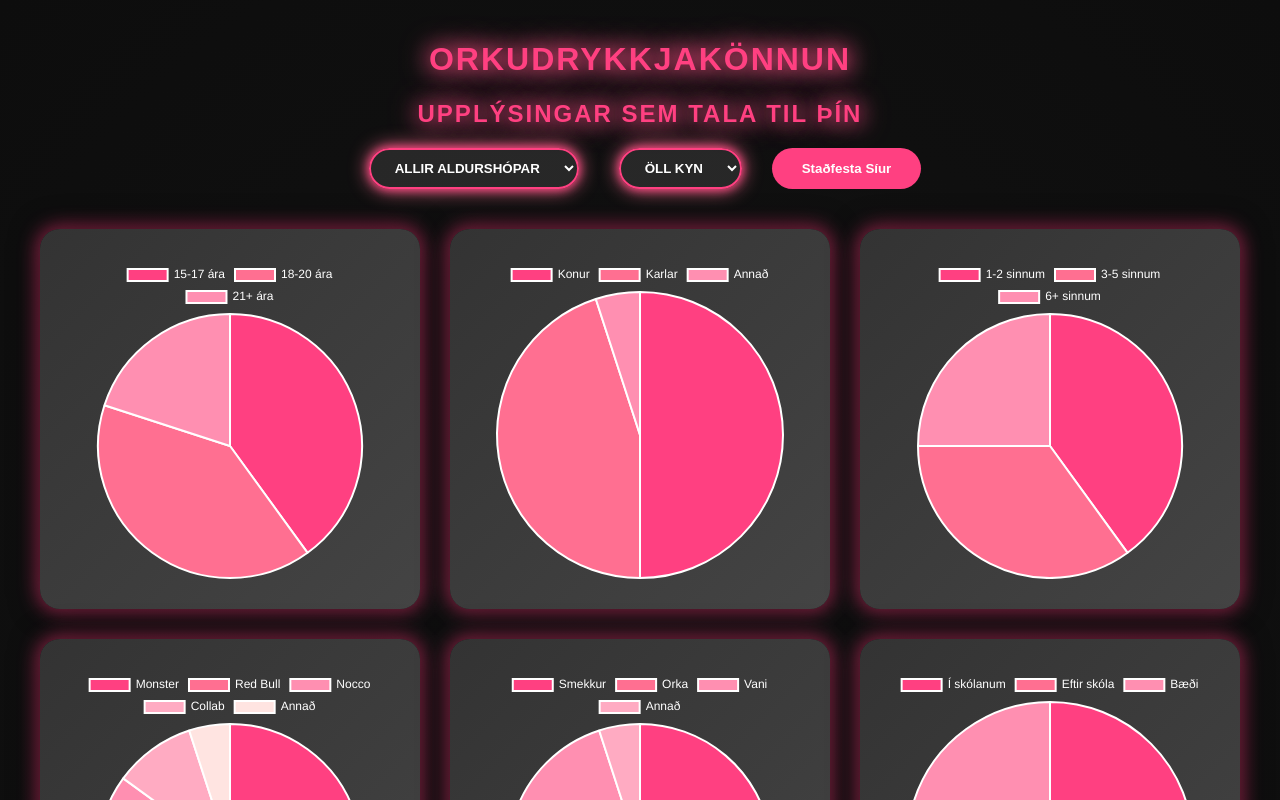
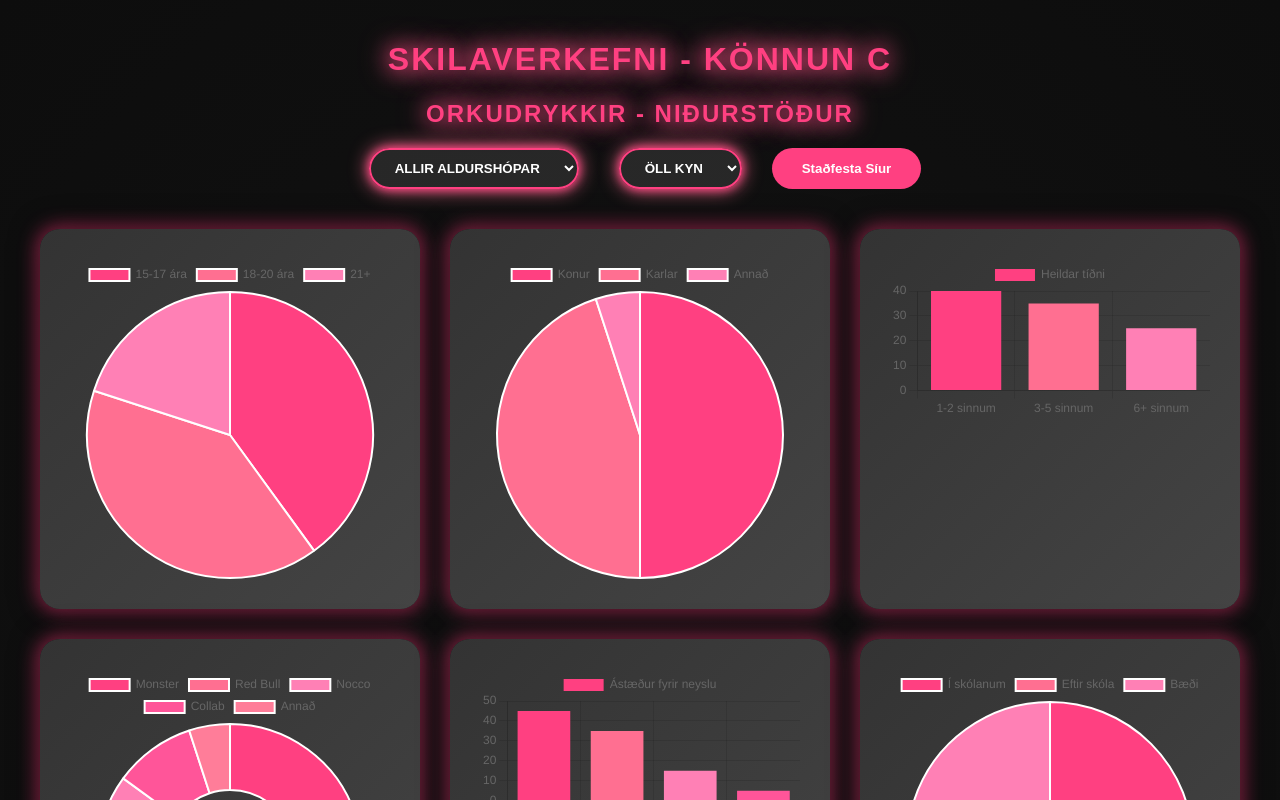
Before and after one commit to kristjana1002/energy-drinks-syrvey, a plain HTML site: page index.html in a window 1280 px wide. Both pictures are taken after a click on the button "Staðfesta Síur". Shown: the top 800 px of the page. Drawn offline with nearby package versions, Linux system fonts and the light colour scheme.

Commit message:
Your message here

```diff
--- a/index.html
+++ b/index.html
@@ -3,7 +3,7 @@
 <head>
   <meta charset="UTF-8">
   <meta name="viewport" content="width=device-width, initial-scale=1.0">
-  <title>Orkudrykkjakönnun - Niðurstöður</title>
+  <title>Skilaverkefni - Könnun C</title>
   <script src="https://cdn.jsdelivr.net/npm/chart.js"></script>
   <style>
     body {
@@ -108,8 +108,8 @@
   </style>
 </head>
 <body>
-  <h1>Orkudrykkjakönnun</h1>
-  <h2>Upplýsingar sem tala til þín</h2>
+  <h1>Skilaverkefni - Könnun C</h1>
+  <h2>Orkudrykkir - Niðurstöður</h2>
 
   <!-- Síuvalkostir -->
   <div class="filter-container">
@@ -151,7 +151,7 @@
   </div>
 
   <script>
-    // Mock survey data
+    // Mock survey data with your specific breakdown
     const surveyData = {
       all: {
         age: { "15-17": 40, "18-20": 40, "21+": 20 },
@@ -162,7 +162,7 @@
         location: { "Í skólanum": 50, "Eftir skóla": 30, "Bæði": 20 }
       },
       female: {
-        "15-17": { frequency: { "1-2 sinnum": 45, "3-5 sinnum": 30, "6+ sinnum": 25 }, preference: { Monster: 45, "Red Bull": 30, Nocco: 15, Collab: 5 }, reason: { Smekkur: 40, Orka: 40, Vani: 15, Annað: 5 }},
+        "15-17": { frequency: { "1-2 sinnum": 40, "3-5 sinnum": 35, "6+ sinnum": 25 }, preference: { Monster: 45, "Red Bull": 30, Nocco: 15, Collab: 5 }, reason: { Smekkur: 40, Orka: 40, Vani: 15, Annað: 5 }},
         "18-20": { frequency: { "1-2 sinnum": 40, "3-5 sinnum": 40, "6+ sinnum": 20 }, preference: { Monster: 50, "Red Bull": 30, Nocco: 10, Collab: 5 }, reason: { Smekkur: 50, Orka: 30, Vani: 15, Annað: 5 }},
         "21+": { frequency: { "1-2 sinnum": 35, "3-5 sinnum": 45, "6+ sinnum": 20 }, preference: { Monster: 40, "Red Bull": 30, Nocco: 15, Collab: 10 }, reason: { Smekkur: 45, Orka: 40, Vani: 10, Annað: 5 }},
       },
@@ -173,99 +173,206 @@
       },
       other: {
         "15-17": { frequency: { "1-2 sinnum": 40, "3-5 sinnum": 40, "6+ sinnum": 20 }, preference: { Monster: 30, "Red Bull": 35, Nocco: 20, Collab: 10 }, reason: { Smekkur: 35, Orka: 40, Vani: 15, Annað: 10 }},
-        "18-20": { frequency: { "1-2 sinnum": 35, "3-5 sinnum": 45, "6+ sinnum": 20 }, preference: { Monster: 25, "Red Bull": 50, Nocco: 15, Collab: 10 }, reason: { Smekkur: 40, Orka: 40, Vani: 15, Annað: 5 }},
-        "21+": { frequency: { "1-2 sinnum": 50, "3-5 sinnum": 40, "6+ sinnum": 10 }, preference: { Monster: 30, "Red Bull": 40, Nocco: 20, Collab: 10 }, reason: { Smekkur: 45, Orka: 40, Vani: 10, Annað: 5 }},
+        "18-20": { frequency: { "1-2 sinnum": 35, "3-5 sinnum": 45, "6+ sinnum": 20 }, preference: { Monster: 25, "Red Bull": 40, Nocco: 25, Collab: 10 }, reason: { Smekkur: 40, Orka: 35, Vani: 20, Annað: 5 }},
+        "21+": { frequency: { "1-2 sinnum": 25, "3-5 sinnum": 50, "6+ sinnum": 25 }, preference: { Monster: 35, "Red Bull": 30, Nocco: 25, Collab: 10 }, reason: { Smekkur: 45, Orka: 40, Vani: 10, Annað: 5 }},
       }
+
     };
 
-    const neonColors = ["#ff4081", "#ff6f91", "#ff8fb1", "#ffabc2", "#ffe4e1"];
-    const chartOptions = {
-      plugins: {
-        legend: {
-          labels: {
-            color: "#ffffff"
+    // Create chart for Age
+    const ageCtx = document.getElementById('ageChart').getContext('2d');
+    const ageChart = new Chart(ageCtx, {
+      type: 'pie',
+      data: {
+        labels: ['15-17 ára', '18-20 ára', '21+'],
+        datasets: [{
+          data: Object.values(surveyData.all.age),
+          backgroundColor: ['#ff4081', '#ff6f91', '#ff80b5'],
+        }]
+      },
+      options: {
+        responsive: true,
+        plugins: {
+          legend: {
+            position: 'top',
+          },
+          tooltip: {
+            callbacks: {
+              label: function(tooltipItem) {
+                return tooltipItem.raw + "%";
+              }
+            }
           }
         }
       }
-    };
+    });
 
-    // Function to update charts with filtered data
-    function updateCharts(filteredData) {
-      const datasets = {
-        age: {
-          labels: ["15-17 ára", "18-20 ára", "21+ ára"],
-          data: [filteredData.age["15-17"], filteredData.age["18-20"], filteredData.age["21+"]]
-        },
-        gender: {
-          labels: ["Konur", "Karlar", "Annað"],
-          data: [filteredData.gender.female, filteredData.gender.male, filteredData.gender.other]
-        },
-        frequency: {
-          labels: ["1-2 sinnum", "3-5 sinnum", "6+ sinnum"],
-          data: [filteredData.frequency["1-2 sinnum"], filteredData.frequency["3-5 sinnum"], filteredData.frequency["6+ sinnum"]]
-        },
-        preference: {
-          labels: ["Monster", "Red Bull", "Nocco", "Collab", "Annað"],
-          data: [filteredData.preference.Monster, filteredData.preference["Red Bull"], filteredData.preference.Nocco, filteredData.preference.Collab, filteredData.preference.Annað]
-        },
-        reason: {
-          labels: ["Smekkur", "Orka", "Vani", "Annað"],
-          data: [filteredData.reason.Smekkur, filteredData.reason.Orka, filteredData.reason.Vani, filteredData.reason.Annað]
-        },
-        location: {
-          labels: ["Í skólanum", "Eftir skóla", "Bæði"],
-          data: [filteredData.location["Í skólanum"], filteredData.location["Eftir skóla"], filteredData.location["Bæði"]]
+    // Gender chart
+    const genderCtx = document.getElementById('genderChart').getContext('2d');
+    const genderChart = new Chart(genderCtx, {
+      type: 'pie',
+      data: {
+        labels: ['Konur', 'Karlar', 'Annað'],
+        datasets: [{
+          data: Object.values(surveyData.all.gender),
+          backgroundColor: ['#ff4081', '#ff6f91', '#ff80b5'],
+        }]
+      },
+      options: {
+        responsive: true,
+        plugins: {
+          legend: {
+            position: 'top',
+          },
+          tooltip: {
+            callbacks: {
+              label: function(tooltipItem) {
+                return tooltipItem.raw + "%";
+              }
+            }
+          }
         }
-      };
+      }
+    });
 
-      // Update each chart
-      Object.keys(datasets).forEach(key => {
-        new Chart(document.getElementById(`${key}Chart`), {
-          type: "pie",
-          data: {
-            labels: datasets[key].labels,
-            datasets: [{
-              data: datasets[key].data,
-              backgroundColor: neonColors,
-            }]
+    // Frequency chart
+    const freqCtx = document.getElementById('frequencyChart').getContext('2d');
+    const frequencyChart = new Chart(freqCtx, {
+      type: 'bar',
+      data: {
+        labels: ['1-2 sinnum', '3-5 sinnum', '6+ sinnum'],
+        datasets: [{
+          label: 'Heildar tíðni',
+          data: Object.values(surveyData.all.frequency),
+          backgroundColor: ['#ff4081', '#ff6f91', '#ff80b5'],
+        }]
+      },
+      options: {
+        responsive: true,
+        plugins: {
+          tooltip: {
+            callbacks: {
+              label: function(tooltipItem) {
+                return tooltipItem.raw + "%";
+              }
+            }
+          }
+        }
+      }
+    });
+
+    // Preferences chart
+    const prefCtx = document.getElementById('preferenceChart').getContext('2d');
+    const preferenceChart = new Chart(prefCtx, {
+      type: 'doughnut',
+      data: {
+        labels: ['Monster', 'Red Bull', 'Nocco', 'Collab', 'Annað'],
+        datasets: [{
+          data: Object.values(surveyData.all.preference),
+          backgroundColor: ['#ff4081', '#ff6f91', '#ff80b5', '#ff5599', '#ff7d99'],
+        }]
+      },
+      options: {
+        responsive: true,
+        plugins: {
+          tooltip: {
+            callbacks: {
+              label: function(tooltipItem) {
+                return tooltipItem.raw + "%";
+              }
+            }
+          }
+        }
+      }
+    });
+
+    // Reason chart
+    const reasonCtx = document.getElementById('reasonChart').getContext('2d');
+    const reasonChart = new Chart(reasonCtx, {
+      type: 'bar',
+      data: {
+        labels: ['Smekkur', 'Orka', 'Vani', 'Annað'],
+        datasets: [{
+          label: 'Ástæður fyrir neyslu',
+          data: Object.values(surveyData.all.reason),
+          backgroundColor: ['#ff4081', '#ff6f91', '#ff80b5', '#ff5599'],
+        }]
+      },
+      options: {
+        responsive: true,
+        plugins: {
+          tooltip: {
+            callbacks: {
+              label: function(tooltipItem) {
+                return tooltipItem.raw + "%";
+              }
+            }
+          }
+        }
+      }
+    });
+
+    // Location chart
+    const locCtx = document.getElementById('locationChart').getContext('2d');
+    const locationChart = new Chart(locCtx, {
+      type: 'pie',
+      data: {
+        labels: ['Í skólanum', 'Eftir skóla', 'Bæði'],
+        datasets: [{
+          data: Object.values(surveyData.all.location),
+          backgroundColor: ['#ff4081', '#ff6f91', '#ff80b5'],
+        }]
+      },
+      options: {
+        responsive: true,
+        plugins: {
+          legend: {
+            position: 'top',
           },
-          options: chartOptions
-        });
-      });
-    }
+          tooltip: {
+            callbacks: {
+              label: function(tooltipItem) {
+                return tooltipItem.raw + "%";
+              }
+            }
+          }
+        }
+      }
+    });
 
-    // Event listener for filter button
-    document.getElementById("filter-btn").addEventListener("click", function() {
-      const selectedAge = document.getElementById("age-filter").value;
-      const selectedGender = document.getElementById("gender-filter").value;
+    // Apply filters to all charts based on the selected options
+    document.getElementById('filter-btn').addEventListener('click', function() {
+      const ageFilter = document.getElementById('age-filter').value;
+      const genderFilter = document.getElementById('gender-filter').value;
 
       let filteredData = surveyData.all;
-      console.log("Before filtering:", filteredData);
 
-      // Apply gender filter
-      if (selectedGender !== "all") {
-        filteredData = surveyData[selectedGender];
-        console.log(`Filtered by gender: ${selectedGender}`, filteredData);
+      if (genderFilter !== 'all') {
+        filteredData = surveyData[genderFilter];
       }
 
-      // Apply age filter
-      if (selectedAge !== "all") {
-        filteredData = filteredData[selectedAge] || filteredData;
-        console.log(`Filtered by age: ${selectedAge}`, filteredData);
+      if (ageFilter !== 'all') {
+        filteredData = filteredData[ageFilter];
       }
 
-      updateCharts(filteredData);
+      // Update all the charts dynamically based on the filtered data
+      ageChart.data.datasets[0].data = Object.values(filteredData.age || surveyData.all.age);
+      ageChart.update();
+      genderChart.data.datasets[0].data = Object.values(filteredData.gender || surveyData.all.gender);
+      genderChart.update();
+      frequencyChart.data.datasets[0].data = Object.values(filteredData.frequency || surveyData.all.frequency);
+      frequencyChart.update();
+      preferenceChart.data.datasets[0].data = Object.values(filteredData.preference || surveyData.all.preference);
+      preferenceChart.update();
+      reasonChart.data.datasets[0].data = Object.values(filteredData.reason || surveyData.all.reason);
+      reasonChart.update();
+      locationChart.data.datasets[0].data = Object.values(filteredData.location || surveyData.all.location);
+      locationChart.update();
     });
-
-    // Initial load with all data
-    updateCharts(surveyData.all);
   </script>
 
   <footer>
-    <p>Verkefnið var unnið af: <span style="font-weight: bold;">Rawan Kristjana</span>
-       <span style="font-weight: bold;">Nga</span>, <span style="font-weight: bold;">Helen</span>,
-       <span style="font-weight: bold;">Elín</span> og <span style="font-weight: bold;"></p>
-    <p>Verkefnið byggir á orkudrykkjakönnun sem tók til mismunandi aldurshópa og kynjahlutfalla.</p>
+    <p>© 2025 Skilaverkefni - <a href="#">Höfundarréttur</a></p>
   </footer>
 </body>
 </html>
```
